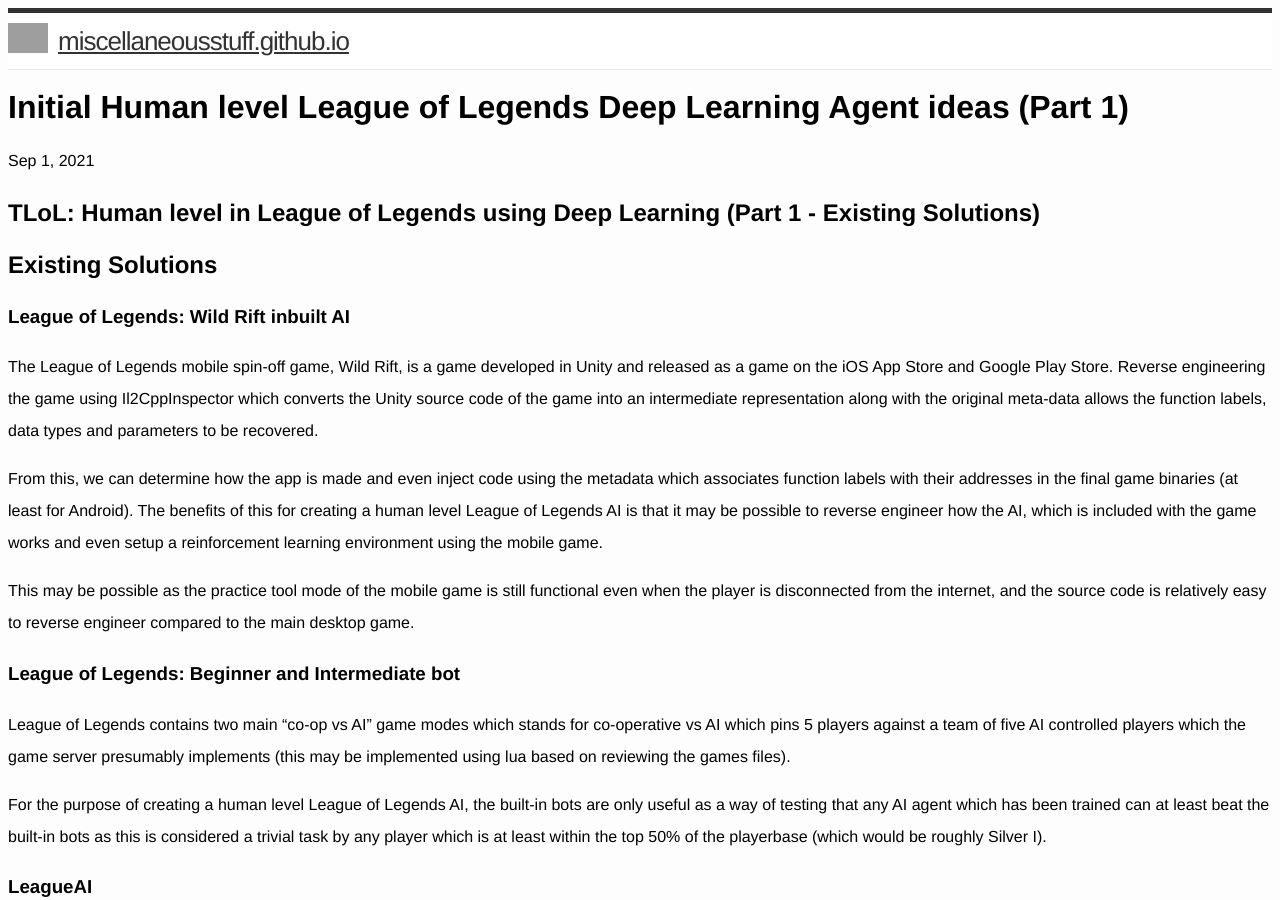
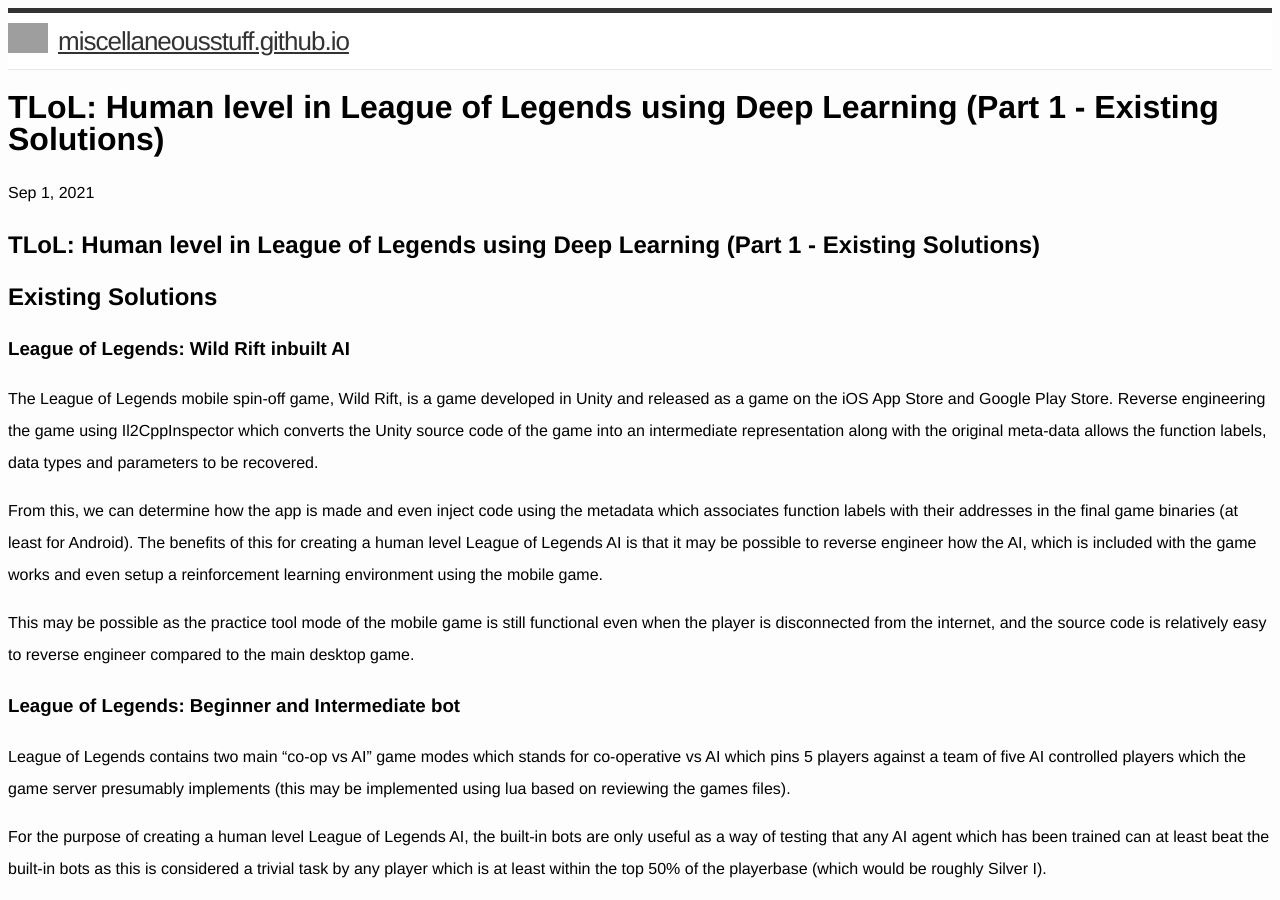
Before and after one commit to MiscellaneousStuff/miscellaneousstuff.github.io, a Jekyll site: the page built from _posts/2021-09-01-tlol-human-level-in-league-of-legends-using-deep-learning.markdown, in a window 1280 px wide and 900 px high. Built offline with Jekyll 4.4.1, drawn with Linux system fonts in a browser that asks for light colours; comment, search, counter and statistics services are not loaded; grey boxes are pictures that could not be loaded.

Commit message:
Changed initial post title

```diff
--- a/_posts/2021-09-01-tlol-human-level-in-league-of-legends-using-deep-learning.markdown
+++ b/_posts/2021-09-01-tlol-human-level-in-league-of-legends-using-deep-learning.markdown
@@ -1,7 +1,7 @@
 ---
 layout: post
 comments: true
-title:  "Initial Human level League of Legends Deep Learning Agent ideas (Part 1)"
+title:  "TLoL: Human level in League of Legends using Deep Learning (Part 1 - Existing Solutions)"
 excerpt: "TLoL: Human level in League of Legends using Deep Learning. Existing solutions,problem analysis, initial ideas, data exploration, visualisation, intuition and possible solutions."
 date:   2021-09-01 14:00:00
 categories: [League of Legends]
```
